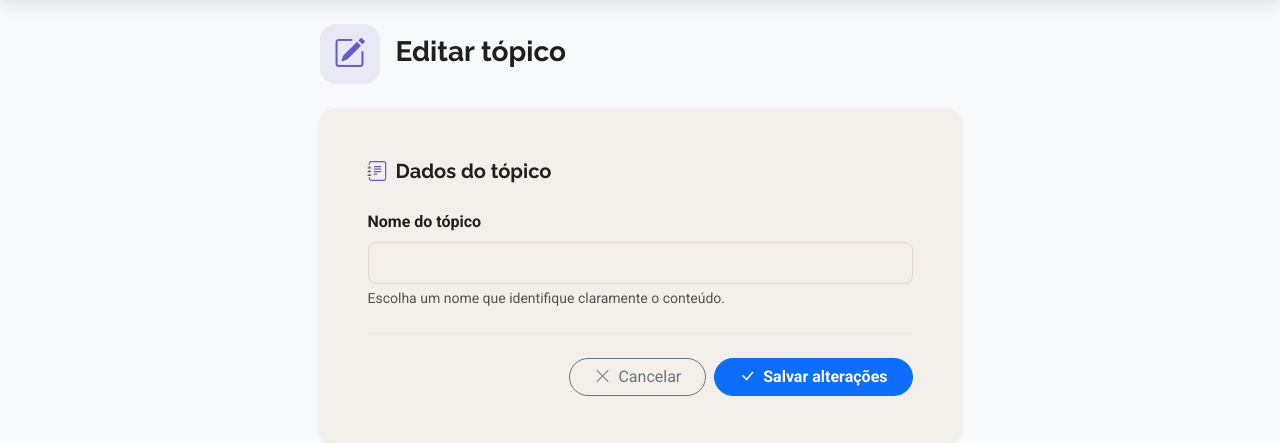
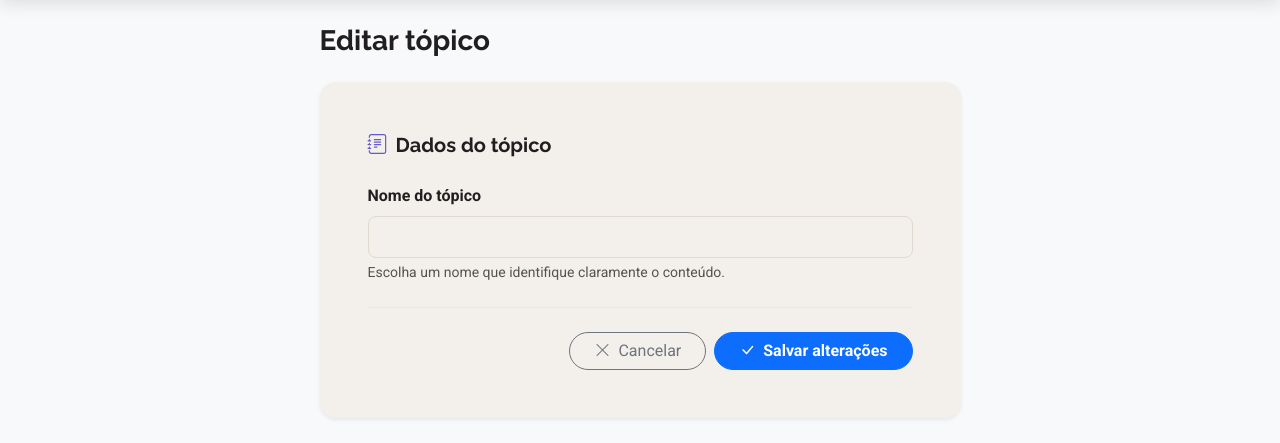
Before and after one commit to Pietro-dev/ritmo, a Spring app: template src/main/resources/templates/topicos/editar.html in a window 1280 px wide. Shown: the part 68-511 px from the top of the page. Run offline with Thymeleaf, Linux system fonts and the light colour scheme; the template is opened without the code that fills it, so the values that code supplies are empty; some of the project's set-up classes (security, data sources, template engines, error pages and the like) are left out, and stand-ins take their place.

Commit message:
fix: ajustar interfaces para os novos fluxos da aplicação

```diff
--- a/src/main/resources/templates/topicos/editar.html
+++ b/src/main/resources/templates/topicos/editar.html
@@ -10,12 +10,7 @@
         <div class="col-12 col-lg-7">
 
             <!-- Cabeçalho -->
-            <header class="d-flex align-items-center gap-3 mb-4">
-                <span class="d-inline-flex align-items-center justify-content-center
-                             rounded-4 bg-primary bg-opacity-10 text-primary flex-shrink-0 icone-60">
-                    <i class="bi bi-pencil-square fs-2" aria-hidden="true"></i>
-                </span>
-
+            <header class="mb-4">
                 <div>
                     <h1 class="h3 fw-bold mb-1">Editar tópico</h1>
                     <p class="text-secondary mb-0"
```
